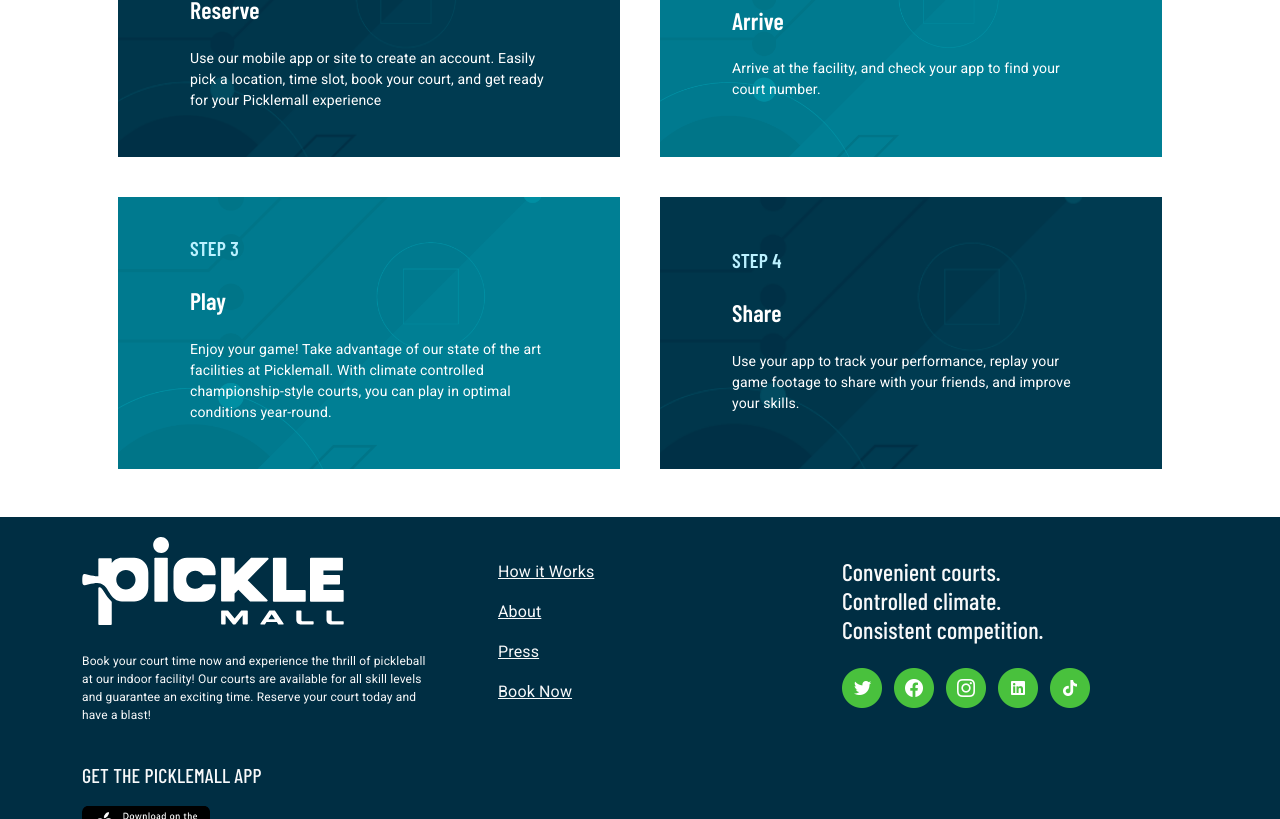
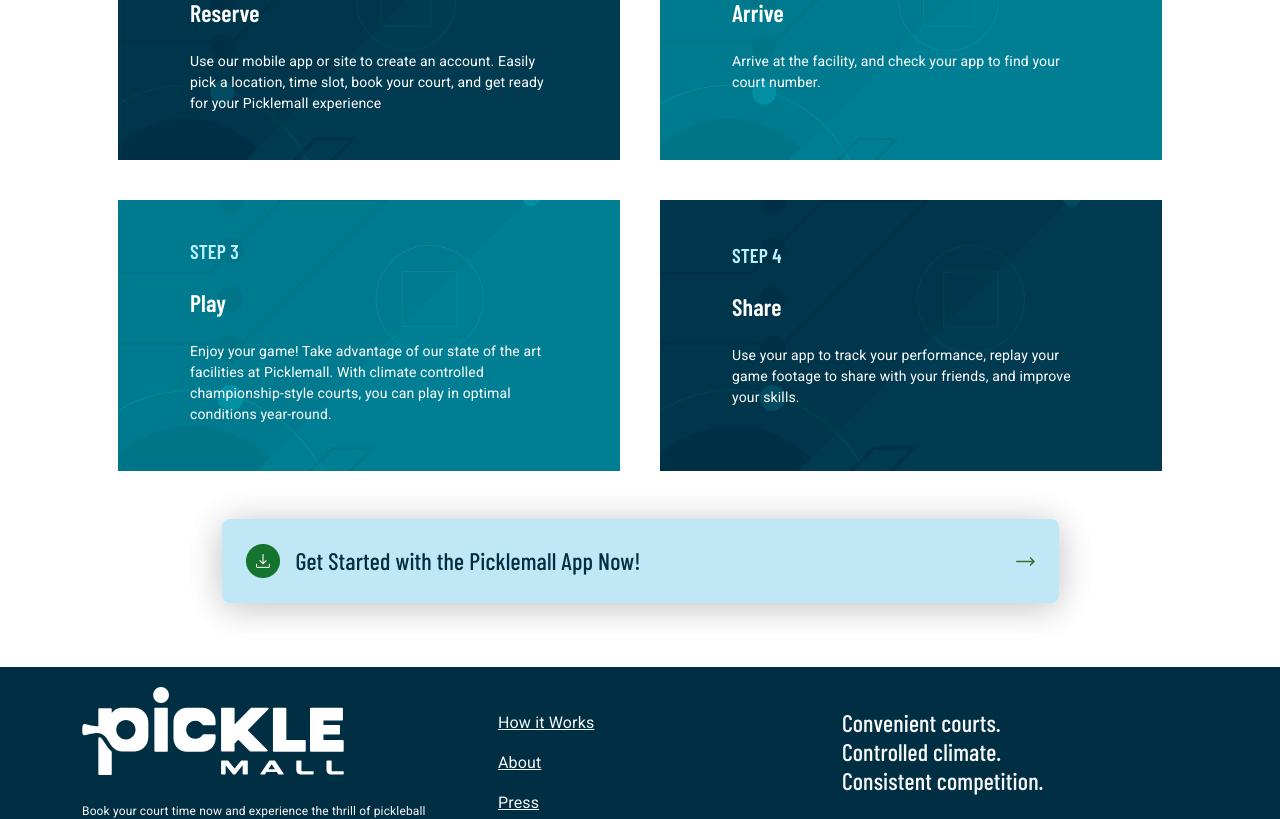
Before and after one commit to petermking18/PickleMall, a React (Create React App) app: page /HowItWorks in a window 1280 px wide. Shown: the part 981-1800 px from the top of the page. Built offline with nearby package versions, Linux system fonts and the light colour scheme.

Commit message:
Finished rest of HowItWorks

```diff
--- a/src/Pages/HowItWorks/HowItWorks.jsx
+++ b/src/Pages/HowItWorks/HowItWorks.jsx
@@ -9,8 +9,7 @@ import Common from '../../Common'
 
 import section_1_bg from './section_1_bg.png'
 
-import grid_bg_dark from './grid_bg_dark.png'
-import grid_bg_light from './grid_bg_light.png'
+import app_download_icon from './app_download_icon.png'
 
 export default function HowItWorks() {
     const theme = useTheme()
@@ -74,7 +73,7 @@ export default function HowItWorks() {
 
             {/* section-2: 4 easy steps */}
             <div className={"section-2 container my-5"}>
-                <h1 className={"font-barlow-condensed text-deep-blue fs-22px fs-md-32px"}>
+                <h1 className={"font-barlow-condensed text-deep-blue fs-22px fs-md-32px mb-4"}>
                     4 Easy Steps
                 </h1>
                 <Grid container spacing={gridSpacing} className={"mx-md-3"}>
@@ -145,6 +144,25 @@ export default function HowItWorks() {
                     </Grid>
                 </Grid>
             </div>
+
+            {/* app button */}
+            <div className={"section-app-button container mb-5 pb-md-3"}>
+                <Link to={Common.AppStoreLink}
+                      className={"outer-link no-decoration w-md-75 mx-auto d-flex justify-content-center align-items-center"}>
+                    <div className={"app-button w-100 bg-light-blue d-flex justify-content-between align-items-center px-4 py-0"}>
+                        <div className={"d-flex justify-content-start align-items-center me-5"}>
+                            <img src={app_download_icon} alt={"Download"} style={{height: '34px', width: '34px'}} className={"me-3"} />
+                            <p className={"font-barlow-condensed text-deep-blue fs-18px fs-md-24px fw-500"}>
+                                Get Started with the Picklemall App Now!
+                            </p>
+                        </div>
+                        <svg className={"ms-5"} xmlns="http://www.w3.org/2000/svg" width="19" height="9" viewBox="0 0 19 9" fill="none">
+                            <path d="M16.125 5.24375H0.75C0.533333 5.24375 0.354167 5.17292 0.2125 5.03125C0.0708334 4.88958 0 4.71042 0 4.49375C0 4.27708 0.0708334 4.09792 0.2125 3.95625C0.354167 3.81458 0.533333 3.74375 0.75 3.74375H16.15L14 1.59375C13.8667 1.46042 13.8 1.29375 13.8 1.09375C13.8 0.89375 13.875 0.71875 14.025 0.56875C14.175 0.41875 14.35 0.34375 14.55 0.34375C14.75 0.34375 14.925 0.41875 15.075 0.56875L18.475 3.96875C18.5583 4.05208 18.6167 4.13542 18.65 4.21875C18.6833 4.30208 18.7 4.39375 18.7 4.49375C18.7 4.59375 18.6833 4.68542 18.65 4.76875C18.6167 4.85208 18.5583 4.93542 18.475 5.01875L15.075 8.41875C14.9083 8.58542 14.7292 8.66458 14.5375 8.65625C14.3458 8.64792 14.175 8.56875 14.025 8.41875C13.875 8.26875 13.8 8.08958 13.8 7.88125C13.8 7.67292 13.8667 7.50208 14 7.36875L16.125 5.24375Z" fill="#367236"/>
+                        </svg>
+                    </div>
+                </Link>
+            </div>
+
         </div>
     )
 }
--- a/src/Pages/HowItWorks/HowItWorks.scss
+++ b/src/Pages/HowItWorks/HowItWorks.scss
@@ -54,6 +54,10 @@
                 display: flex;
                 justify-content: center;
                 align-items: center;
+
+                @include media-breakpoint-up(md) {
+                    align-items: start;
+                }
             }
         }
 
@@ -82,4 +86,24 @@
         }
     }
 
+    .section-app-button {
+        overflow-x: visible !important;
+
+        .outer-link {
+            border-radius: 8px;
+            box-shadow: 0px 4px 36px 0px rgba(0, 10, 22, 0.13);
+        }
+        .app-button {
+            border-radius: 8px;
+            box-shadow: 0px 4px 36px 0px rgba(0, 10, 22, 0.13);
+        }
+
+        @include media-breakpoint-up(md) {
+            .w-md-75 {
+                width: 75% !important;
+            }
+        }
+
+    }
+
 }
```
Also changed, not shown: src/Pages/HowItWorks/app_download_icon.png (added).
